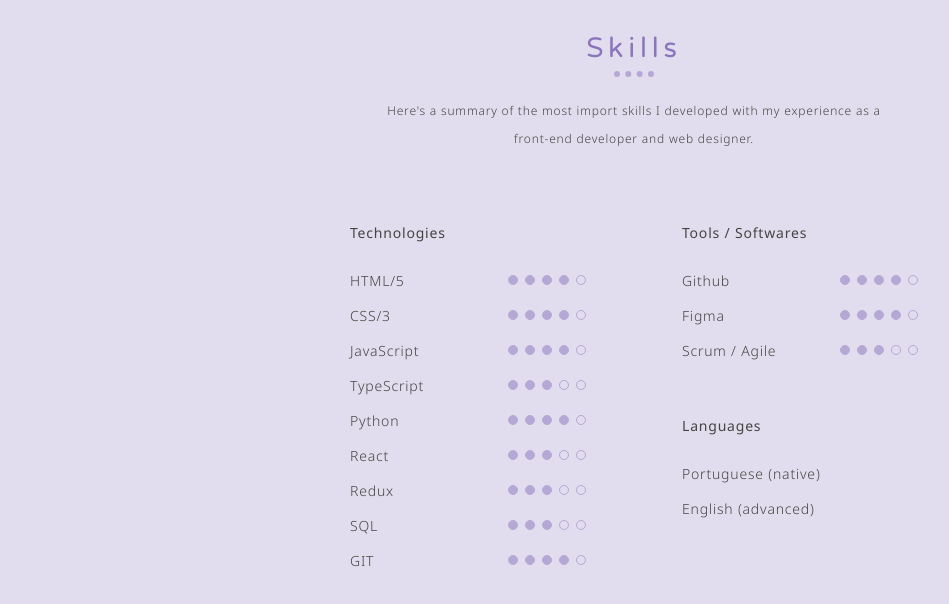
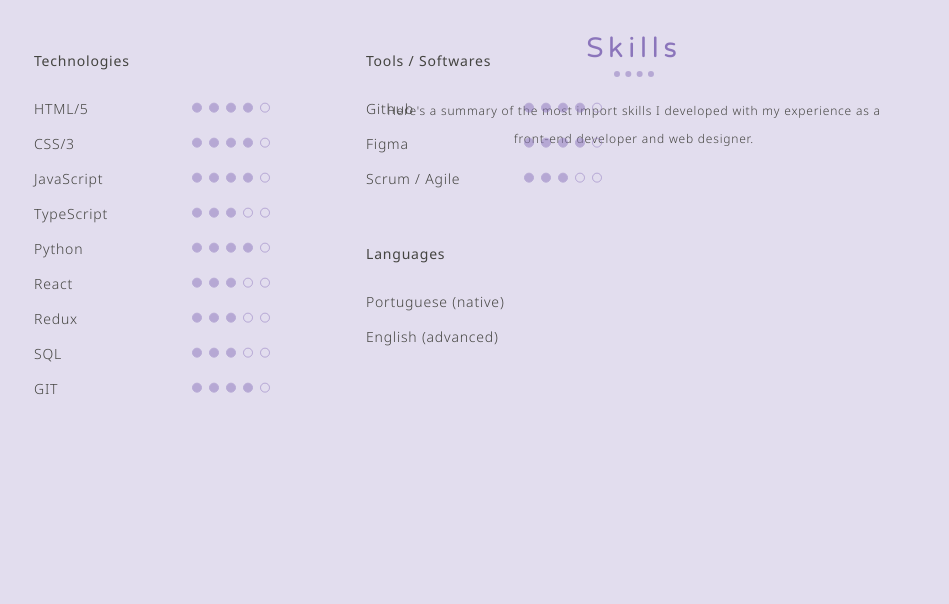
Before and after one commit to lucas-pvg/WebCV, a React (Vite) app: page / in a window 1280 px wide. Both pictures are taken after a click on the item "Skills". Shown: the top 604 px of the page, without its empty margins (6-955 px from the left). Built offline with nearby package versions, Linux system fonts and the light colour scheme.

Commit message:
💫 Add animations to CoverTitle, SkillTable, Timeline and Page

```diff
--- a/src/components/cover-title/cover-title.tsx
+++ b/src/components/cover-title/cover-title.tsx
@@ -1,3 +1,4 @@
+import { motion } from 'framer-motion'
 import style from './cover-title.module.css'
 
 interface CoverTitleProps {
@@ -10,7 +11,16 @@ export function CoverTitle({ title, description, className }: CoverTitleProps) {
   const classes = className ? `${style.container} ${className}` : style.container
 
   return (
-    <div className={classes}>
+    <motion.div
+      className={classes}
+      initial={{ opacity: 0, scale: 0.5 }}
+      animate={{ opacity: 1, scale: 1 }}
+      exit={{ opacity: 0, scale: 0.5 }}
+      transition={{
+        duration: 1,
+        ease: [0, 0.71, 0.2, 1.01]
+      }}
+    >
       <h1 className={style.title}>{ title }</h1>
       <hr className={style.divider} />
 
@@ -18,6 +28,6 @@ export function CoverTitle({ title, description, className }: CoverTitleProps) {
         description &&
         <p className={style.description}>{ description }</p>
       }
-    </div>
+    </motion.div>
   )
 }
--- a/src/components/header/header.tsx
+++ b/src/components/header/header.tsx
@@ -1,3 +1,4 @@
+import { motion } from 'framer-motion'
 import style from './header.module.css'
 
 interface HeaderProps {
@@ -10,7 +11,15 @@ export function Header({ className, title, description }: HeaderProps) {
   const classes = className ? `${style.header} ${className}` : style.header
 
   return (
-    <div className={classes}>
+    <motion.div
+      className={classes}
+      initial={{ opacity: 0, scale: 0.5 }}
+      animate={{ opacity: 1, scale: 1 }}
+      transition={{
+        duration: 1,
+        ease: [0, 0.71, 0.2, 1.01]
+      }}
+    >
       <div className={style.title} >
         <h2>{ title }</h2>
         <hr className={style.hl} />
@@ -20,6 +29,6 @@ export function Header({ className, title, description }: HeaderProps) {
         description &&
         <p className={style.description} >{ description }</p>
       }
-    </div>
+    </motion.div>
   )
 }
--- a/src/components/skill-table/skill-table.tsx
+++ b/src/components/skill-table/skill-table.tsx
@@ -1,6 +1,7 @@
 import { ComponentProps } from 'react'
 import { Skill } from '../skill/skill'
 import { SkillInterface } from '../../data/skill'
+
 import style from './skill-table.module.css'
 
 interface SkillTableProps extends ComponentProps<'table'> {
@@ -25,8 +26,8 @@ export function SkillTable({ className, label, data=[], rating=false, ...props }
         {
           data.map((skill, index) => { return (
             rating
-            ? <Skill label={skill.label} rating={skill.rating} key={index} />
-            : <Skill label={skill.label} key={index} />
+            ? <Skill label={skill.label} rating={skill.rating} index={index} key={index} />
+            : <Skill label={skill.label} index={index} key={index} />
           )})
         }
       </tbody>
--- a/src/components/skill/skill.tsx
+++ b/src/components/skill/skill.tsx
@@ -1,15 +1,24 @@
-import { ComponentProps } from 'react'
+import { motion } from 'framer-motion'
 import style from './skill.module.css'
 
-interface SkillProps extends ComponentProps<'tr'> {
-  className?: string
+interface SkillProps {
   label: string
   rating?: 0 | 1 | 2 | 3 | 4 | 5
+  index?: number
 }
 
-export function Skill({ className, label, rating, ...props }: SkillProps) {
+export function Skill({ label, rating, index=0 }: SkillProps) {
   return (
-    <tr className={style.skill} {...props}>
+    <motion.tr
+      className={style.skill}
+      initial={{ opacity: 0, transform: "translate(-32px)" }}
+      animate={{ opacity: 1, transform: "translate(0)" }}
+      transition={{
+        duration: .5,
+        delay: .3 + (index * 0.1),
+        ease: 'easeOut'
+      }}
+    >
       <td className={style.label}>
         <p>{ label }</p>
       </td>
@@ -25,6 +34,6 @@ export function Skill({ className, label, rating, ...props }: SkillProps) {
           }
         </div>
       </td>
-    </tr>
+    </motion.tr>
   )
 }
--- a/src/components/timeline/timeline.tsx
+++ b/src/components/timeline/timeline.tsx
@@ -1,10 +1,24 @@
-import { Event } from '../../data/event'
+import { EventInterface } from '../../data/event'
+import { motion } from 'framer-motion'
 import style from './timeline.module.css'
 
 interface TimelineProps {
   className?: string
   size?: number
-  data?: Event[]
+  data?: EventInterface[]
+}
+
+const item = {
+  hidden: { opacity: 0, transform: "translate(-32px)" },
+  visible: (i: number) => ({
+    opacity: 1,
+    transform: "translate(0)",
+    transition: {
+      duration: .5,
+      delay: .6 + (i * 0.3),
+      ease: 'easeOut'
+    },
+  }),
 }
 
 export function Timeline({ className, size=400, data=[] }: TimelineProps) {
@@ -18,14 +32,38 @@ export function Timeline({ className, size=400, data=[] }: TimelineProps) {
             <div className={style.circle} />
             <div className={style.vl} />
 
-            <h6 className={style.title}>{ e.label }</h6>
-            <p className={style.subtitle}>
+            <motion.h6
+              className={style.title}
+              custom={index}
+              initial='hidden'
+              animate='visible'
+              variants={item}
+            >
+              { e.label }
+            </motion.h6>
+
+            <motion.p
+              className={style.subtitle}
+              custom={index}
+              initial='hidden'
+              animate='visible'
+              variants={item}
+            >
               { e.duration
                 ? `${e.institution} | ${e.duration.value} ${e.duration.metric}${e.duration.value > 1 && 's'}`
                 : `${e.institution}`
               }
-            </p>
-            <p className={style.description}>{ e.description }</p>
+            </motion.p>
+
+            <motion.p
+              className={style.description}
+              custom={index}
+              initial='hidden'
+              animate='visible'
+              variants={item}
+            >
+              { e.description }
+            </motion.p>
           </div>
         )})
       }
--- a/src/pages/page/page.tsx
+++ b/src/pages/page/page.tsx
@@ -1,5 +1,7 @@
 import { ComponentProps } from 'react'
+import { motion } from 'framer-motion'
 import { Header } from '../../components/header/header'
+
 import style from './page.module.css'
 
 interface PageProps extends ComponentProps<'div'> {
@@ -19,9 +21,18 @@ export function Page({ className, title, description, children, ...props }: Page
         description={description}
       />
 
-      <main className={style.content}>
+      <motion.main
+        className={style.content}
+        initial={{ opacity: 0, transform: "translate(-50%, -52%)" }}
+        animate={{ opacity: 1, transform: "translate(-50%, -45%)" }}
+        transition={{
+          duration: .8,
+          delay: 0.3,
+          ease: [0.15, 0.8, 0.5, 1]
+        }}
+      >
         { children }
-      </main>
+      </motion.main>
     </div>
   )
 }
```
